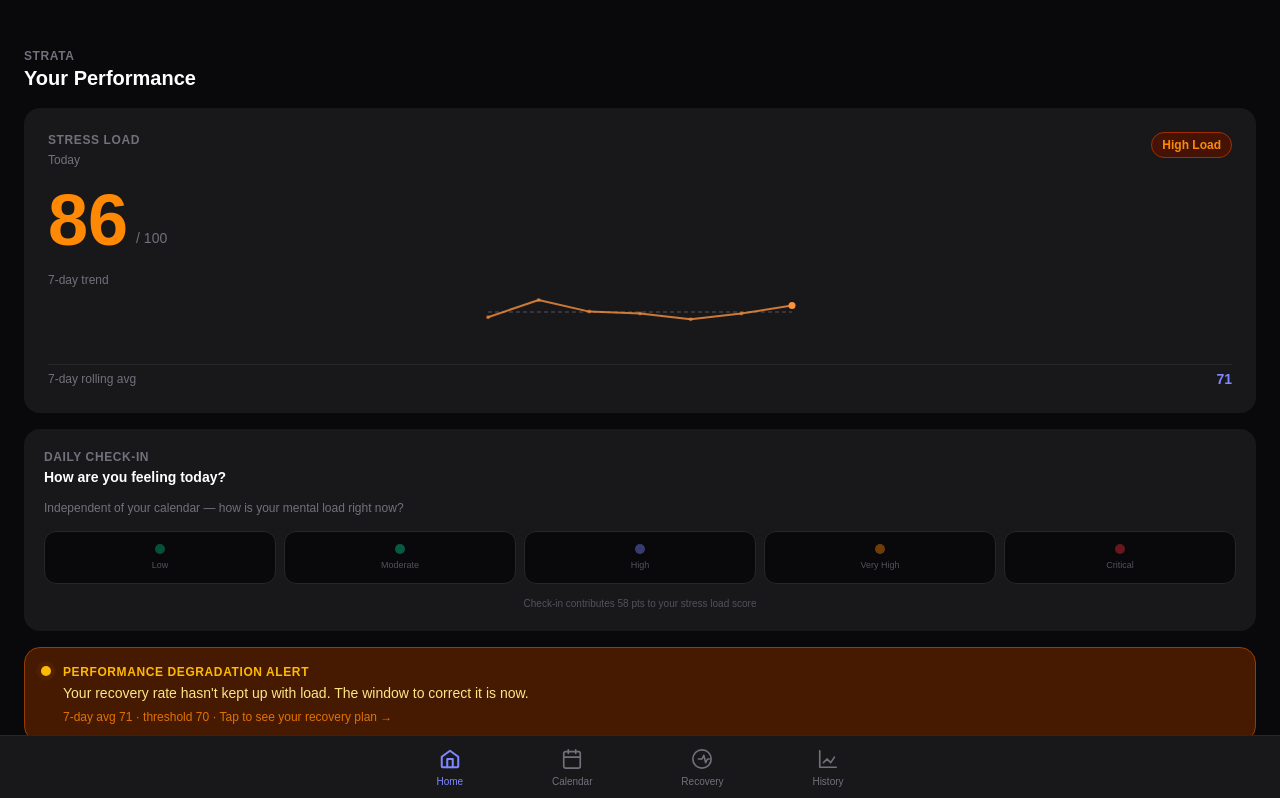
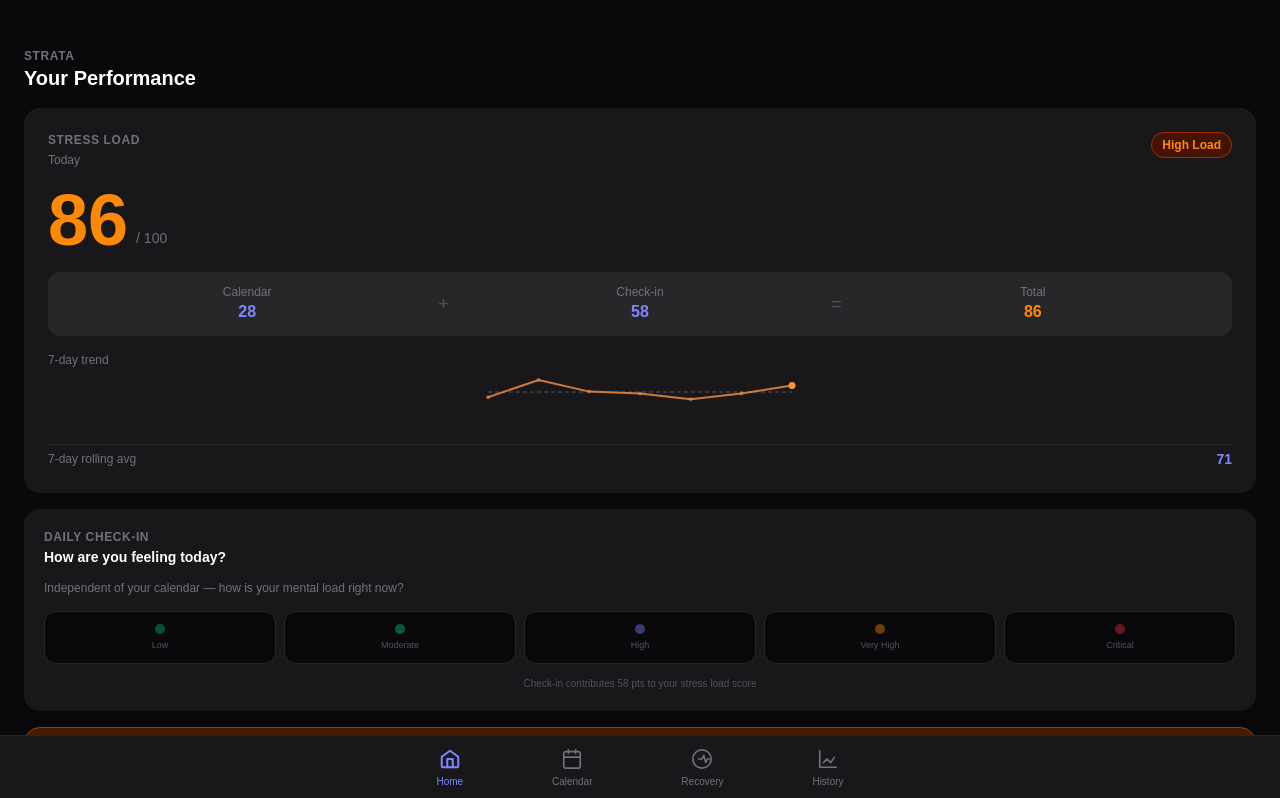
Before and after one commit to stephenkpowell-ops/strata-poc, a Next.js app: page /home in a window 1280 px wide. Shown: the top 798 px of the page. Built offline with nearby package versions, Linux system fonts and the light colour scheme.

Commit message:
add score breakdown to score card showing calendar + check-in = total

```diff
--- a/src/app/home/page.tsx
+++ b/src/app/home/page.tsx
@@ -5,15 +5,12 @@
  *
  * Home screen — hero stress score, check-in, burnout alert, trial bar.
  *
- * Current state (Steps 15, 16, 17, 18 + check-in enhancement):
- *   Step 15 — ScoreCard with sparkline and rolling average
- *   Check-in — Daily check-in card between score card and burnout banner
- *   Step 17 — Burnout alert banner (wired to /burnout route)
- *   Step 16 — Trial progress bar
- *   Step 18 — Navigation tab bar (in layout.tsx)
- *
- * The check-in value updates the store in real time, recalculating
- * totalScore for today and updating the score card immediately.
+ * Current state:
+ *   - ScoreCard shows total score with Calendar + Check-in breakdown
+ *   - CheckInCard allows user to update their self-reported stress level
+ *   - Burnout alert banner fires when rollingAvg > 70
+ *   - Trial progress bar shows days remaining
+ *   - Navigation tab bar in layout.tsx
  */
 
 import Link from 'next/link';
@@ -146,23 +143,25 @@ export default function HomePage() {
 
       <div className="flex flex-col gap-4 px-6 pb-8">
 
-        {/* Step 15 — Score card */}
+        {/* Score card — shows Calendar + Check-in = Total breakdown */}
         <ScoreCard
           currentScore={latest.totalScore}
+          calendarPts={latest.calendarPts}
+          checkInValue={checkInValue}
           rollingAvg={latest.rollingAvg7d}
           recentScores={last7}
         />
 
-        {/* Daily check-in */}
+        {/* Daily check-in — updating this recalculates totalScore live */}
         <CheckInCard
           currentValue={checkInValue}
           onSelect={setCheckIn}
         />
 
-        {/* Step 17 — Burnout alert banner */}
+        {/* Burnout alert banner */}
         <BurnoutAlertBanner rollingAvg={latest.rollingAvg7d} />
 
-        {/* Step 16 — Trial progress bar */}
+        {/* Trial progress bar */}
         <TrialProgressBar
           trialStartedAt={user.trialStartedAt}
           trialEndsAt={user.trialEndsAt}
--- a/src/components/ScoreCard.tsx
+++ b/src/components/ScoreCard.tsx
@@ -6,11 +6,12 @@
  * The hero stress score card on the home screen.
  *
  * Displays:
- *   - Large score number, color-coded by severity
+ *   - Large total score number, color-coded by severity
  *   - Status label (Managing · Elevated · High Load)
  *   - "7-day trend" label above the sparkline
  *   - Sparkline showing the last 7 scores with threshold line
- *   - Rolling 7-day average below the sparkline
+ *   - Score breakdown: Calendar pts + Check-in = Total
+ *   - Rolling 7-day average
  *
  * Color coding by totalScore:
  *   green  (< 50)  — Managing
@@ -18,7 +19,13 @@
  *   orange (>= 75) — High Load
  *
  * Usage:
- *   <ScoreCard currentScore={86} rollingAvg={76} recentScores={last7} />
+ *   <ScoreCard
+ *     currentScore={86}
+ *     calendarPts={28}
+ *     checkInValue={58}
+ *     rollingAvg={71}
+ *     recentScores={last7}
+ *   />
  */
 
 import Sparkline from './Sparkline';
@@ -29,8 +36,10 @@ import Sparkline from './Sparkline';
 
 interface Props {
   currentScore:  number;
+  calendarPts:   number;
+  checkInValue:  number;
   rollingAvg:    number;
-  recentScores:  number[];  // last 7 totalScore values, oldest first
+  recentScores:  number[];
 }
 
 // ─────────────────────────────────────────────────────────────────────────────
@@ -65,11 +74,17 @@ function getAvgColor(avg: number): string {
 // COMPONENT
 // ─────────────────────────────────────────────────────────────────────────────
 
-export default function ScoreCard({ currentScore, rollingAvg, recentScores }: Props) {
-  const scoreColor      = getScoreColor(currentScore);
-  const statusLabel     = getStatusLabel(currentScore);
-  const statusBadge     = getStatusBadgeStyle(currentScore);
-  const avgColor        = getAvgColor(rollingAvg);
+export default function ScoreCard({
+  currentScore,
+  calendarPts,
+  checkInValue,
+  rollingAvg,
+  recentScores,
+}: Props) {
+  const scoreColor  = getScoreColor(currentScore);
+  const statusLabel = getStatusLabel(currentScore);
+  const statusBadge = getStatusBadgeStyle(currentScore);
+  const avgColor    = getAvgColor(rollingAvg);
 
   return (
     <div className="flex flex-col gap-4 bg-zinc-900 rounded-2xl p-6">
@@ -97,6 +112,39 @@ export default function ScoreCard({ currentScore, rollingAvg, recentScores }: Pr
         <span className="text-zinc-500 text-sm mb-2">/ 100</span>
       </div>
 
+      {/* Score breakdown */}
+      <div className="flex items-center gap-2 bg-zinc-800 rounded-xl px-4 py-3">
+        {/* Calendar pts */}
+        <div className="flex flex-col items-center flex-1">
+          <span className="text-xs text-zinc-500">Calendar</span>
+          <span className="text-base font-bold text-indigo-400 tabular-nums">
+            {calendarPts}
+          </span>
+        </div>
+
+        {/* Plus sign */}
+        <span className="text-zinc-600 text-lg font-light">+</span>
+
+        {/* Check-in */}
+        <div className="flex flex-col items-center flex-1">
+          <span className="text-xs text-zinc-500">Check-in</span>
+          <span className="text-base font-bold text-indigo-400 tabular-nums">
+            {checkInValue}
+          </span>
+        </div>
+
+        {/* Equals sign */}
+        <span className="text-zinc-600 text-lg font-light">=</span>
+
+        {/* Total */}
+        <div className="flex flex-col items-center flex-1">
+          <span className="text-xs text-zinc-500">Total</span>
+          <span className={`text-base font-bold tabular-nums ${scoreColor}`}>
+            {currentScore}
+          </span>
+        </div>
+      </div>
+
       {/* Sparkline */}
       <div className="flex flex-col gap-1">
         <span className="text-xs text-zinc-500">7-day trend</span>
```
